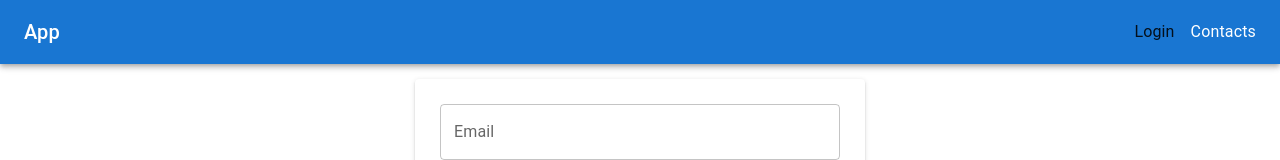
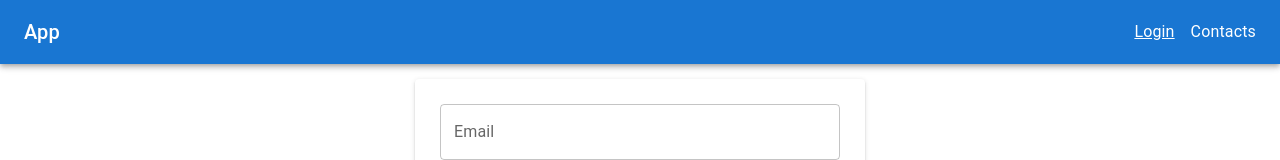
Before and after one commit to timursk/takeoff-staff, a React (Create React App) app: page / in a window 1280 px wide. Shown: the top 160 px of the page. Built offline with nearby package versions, Linux system fonts and the light colour scheme.

Commit message:
feat: change active links style, add logout btn to header, remove commented code

```diff
--- a/src/components/Header/Header.tsx
+++ b/src/components/Header/Header.tsx
@@ -1,11 +1,21 @@
-import { AppBar, Stack, Toolbar, Typography, useMediaQuery } from '@mui/material';
-import { useAppSelector } from '../../app/hooks';
+import { AppBar, Button, Stack, Toolbar, Typography, useMediaQuery } from '@mui/material';
+import { useNavigate } from 'react-router-dom';
+import { useAppDispatch, useAppSelector } from '../../app/hooks';
+import { ROUTES } from '../../constants/routes';
+import { logout } from '../../features/user/userSlice';
 import { BurgerMenu } from './BurgerMenu';
 import { Links } from './Links';
 
 export const Header = () => {
   const { name, isAuth } = useAppSelector((state) => state.user);
   const matches = useMediaQuery('(min-width: 600px)');
+  const dispatch = useAppDispatch();
+  const navigate = useNavigate();
+
+  const handleLogout = () => {
+    dispatch(logout());
+    navigate(ROUTES.MAIN);
+  };
 
   return (
     <AppBar position="static">
@@ -15,11 +25,16 @@ export const Header = () => {
         </Typography>
 
         <Stack direction="row" alignItems="center" spacing={2}>
-          {isAuth && <Typography>Hi, {name}!</Typography>}
+          {isAuth && (
+            <>
+              <Typography>Hi, {name}!</Typography>
+              <Button color="inherit" variant="outlined" onClick={handleLogout}>
+                Logout
+              </Button>
+            </>
+          )}
 
-          {matches && <Links />}
-
-          {!matches && <BurgerMenu />}
+          {matches ? <Links /> : <BurgerMenu />}
         </Stack>
       </Toolbar>
     </AppBar>
--- a/src/components/Header/Links.tsx
+++ b/src/components/Header/Links.tsx
@@ -12,10 +12,12 @@ export const Links = () => {
   return (
     <Stack direction="row" spacing={2}>
       {LINKS.map(({ title, to }, idx) => (
-        <StyledNavLink key={idx} to={to}>
-          {({ isActive }) => (
-            <Typography color={isActive ? 'text.primary' : null}>{title}</Typography>
-          )}
+        <StyledNavLink
+          key={idx}
+          to={to}
+          style={({ isActive }) => (isActive ? { textDecoration: 'underline' } : null)}
+        >
+          <Typography>{title}</Typography>
         </StyledNavLink>
       ))}
     </Stack>
--- a/src/components/ContactCard.tsx
+++ b/src/features/contacts/ContactCard.tsx
@@ -1,8 +1,8 @@
 import styled from '@emotion/styled';
 import { Button, InputBase, Paper, Stack, Typography } from '@mui/material';
 import { useState } from 'react';
-import { useAppDispatch } from '../app/hooks';
-import { deleteContactAsync, editContactAsync } from '../features/contacts/contactsSlice';
+import { useAppDispatch } from '../../app/hooks';
+import { deleteContactAsync, editContactAsync } from './contactsSlice';
 import DeleteForeverIcon from '@mui/icons-material/DeleteForever';
 import EditIcon from '@mui/icons-material/Edit';
 
--- a/src/pages/Contacts.tsx
+++ b/src/pages/Contacts.tsx
@@ -2,7 +2,7 @@ import styled from '@emotion/styled';
 import { useEffect } from 'react';
 import { useAppDispatch, useAppSelector } from '../app/hooks';
 import { AddContact } from '../components/AddContact';
-import { ContactCard } from '../components/ContactCard';
+import { ContactCard } from '../features/contacts/ContactCard';
 import { getContactsAsync, selectContacts } from '../features/contacts/contactsSlice';
 
 export const Contacts = () => {
```
Also changed, not shown: src/features/user/userSlice.ts (+1 -17 lines).
